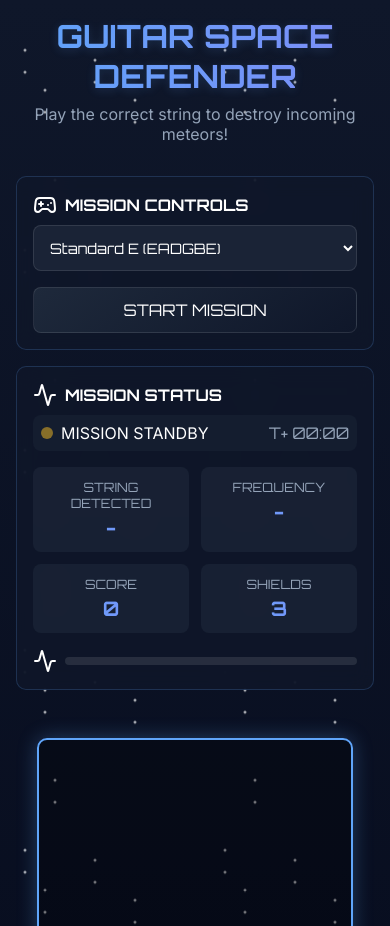
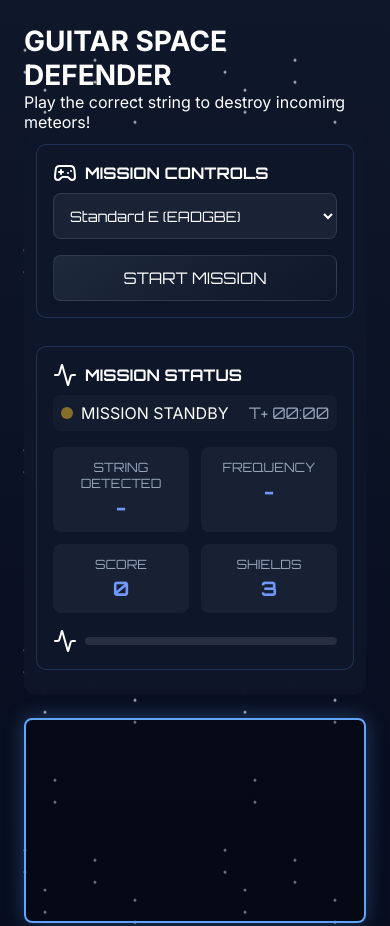
Before and after one commit to Johnjaguar/Guitar-Space-Defender, a plain HTML site: page index.html in a window 390 px wide. Shown: the top 926 px of the page. Drawn offline with nearby package versions, Linux system fonts and the light colour scheme.

Commit message:
Enhanced game features: Added tutorial system, improved UI feedback, and optimized game mechanics

```diff
--- a/index.html
+++ b/index.html
@@ -93,8 +93,10 @@
             </div>
         </div>
 
-        <!-- Game Canvas -->
-        <canvas id="gameCanvas" width="800" height="500"></canvas>
+        <!-- Canvas Container -->
+        <div class="canvas-container">
+            <canvas id="gameCanvas"></canvas>
+        </div>
 
         <!-- Mission Feedback -->
         <div id="status">AWAITING MISSION START</div>
--- a/script.js
+++ b/script.js
@@ -14,7 +14,9 @@ document.addEventListener("DOMContentLoaded", () => {
         tuningSelect: document.getElementById('tuningSelect'),
         scoreDisplay: document.getElementById('scoreDisplay'),
         livesDisplay: document.getElementById('livesDisplay'),
-        gameCanvas: document.getElementById('gameCanvas')
+        gameCanvas: document.getElementById('gameCanvas'),
+        gameControls: document.querySelector('.game-controls'),
+        canvasContainer: document.querySelector('.canvas-container')
     };
 
     // Game state
@@ -113,13 +115,74 @@ document.addEventListener("DOMContentLoaded", () => {
     const canvas = elements.gameCanvas;
     const ctx = canvas.getContext('2d');
 
-    // Set canvas size
+    // Fix layout issues
+    function fixLayoutIssues() {
+        // Add sticky class to controls when scrolling
+        const observer = new IntersectionObserver(
+            ([e]) => {
+                if (elements.gameControls) {
+                    elements.gameControls.classList.toggle('sticky', e.intersectionRatio < 1);
+                }
+            },
+            { threshold: [1] }
+        );
+
+        if (elements.gameControls) {
+            observer.observe(elements.gameControls);
+        }
+
+        // Handle window resize
+        window.addEventListener('resize', () => {
+            resizeCanvas();
+            requestAnimationFrame(() => {
+                // Reposition game elements after resize
+                if (gameState.rocketY > canvas.height) {
+                    gameState.rocketY = canvas.height / 2;
+                }
+                // Redraw game if running
+                if (gameState.isRunning) {
+                    drawGame();
+                }
+            });
+        });
+
+        // Initial canvas resize
+        resizeCanvas();
+    }
+
+    // Make sure canvas resizing works properly
     function resizeCanvas() {
-        canvas.width = window.innerWidth * 0.8;
-        canvas.height = window.innerHeight * 0.6;
-    }
-    resizeCanvas();
-    window.addEventListener('resize', resizeCanvas);
+        const container = elements.canvasContainer;
+        if (!container || !canvas) return;
+
+        // Get container dimensions
+        const containerWidth = container.clientWidth;
+        const containerHeight = container.clientHeight;
+
+        // Set canvas size based on container while maintaining 5:3 aspect ratio
+        canvas.width = containerWidth;
+        canvas.height = containerWidth * 0.6; // 5:3 aspect ratio
+
+        // Update canvas style
+        canvas.style.width = '100%';
+        canvas.style.height = '100%';
+        canvas.style.objectFit = 'contain';
+
+        // Update game state positions if needed
+        if (gameState.rocketY > canvas.height) {
+            gameState.rocketY = canvas.height / 2;
+        }
+
+        // Adjust meteor positions
+        gameState.meteors.forEach(meteor => {
+            if (meteor.y > canvas.height) {
+                meteor.y = canvas.height - meteor.size;
+            }
+        });
+    }
+
+    // Call fixLayoutIssues during initialization
+    fixLayoutIssues();
 
     // Initialize stars
     function initStars() {
@@ -1456,6 +1519,17 @@ document.addEventListener("DOMContentLoaded", () => {
             audioContext.resume();
         }
 
+        // Ensure tutorial is visible
+        setTimeout(() => {
+            if (tutorialElement) {
+                tutorialElement.scrollIntoView({
+                    behavior: 'smooth',
+                    block: 'center',
+                    inline: 'center'
+                });
+            }
+        }, 100);
+
         // Log current detection status
         console.log("Current detection state:", {
             activeTutorial: tutorial.id,
@@ -1710,6 +1784,15 @@ document.addEventListener("DOMContentLoaded", () => {
         oscillator.stop(audioContext.currentTime + 0.3);
     }
 
+    // Function to update game visibility state
+    function updateGameVisibility() {
+        if (gameState.isRunning) {
+            document.body.classList.add('game-running');
+        } else {
+            document.body.classList.remove('game-running');
+        }
+    }
+
     // Start the game
     function startGame() {
         // Initialize game state
@@ -1722,6 +1805,10 @@ document.addEventListener("DOMContentLoaded", () => {
         gameState.meteorInterval = 3000;
         gameState.meteorSpeed = 2;
         gameState.laserBeams = [];
+
+        // Set initial rocket position
+        const canvas = elements.gameCanvas;
+        gameState.rocketPosition = canvas.width * 0.1; // 10% from left
         gameState.rocketY = canvas.height / 2;
 
         // Initialize shield bubbles
@@ -1729,8 +1816,8 @@ document.addEventListener("DOMContentLoaded", () => {
         for (let i = 0; i < gameState.maxShields; i++) {
             gameState.shields.push({
                 active: true,
-                x: gameState.rocketPosition + 30, // Position relative to rocket
-                y: gameState.rocketY - 40 + (i * 40), // Vertical spacing
+                x: gameState.rocketPosition + 30,
+                y: gameState.rocketY - 40 + (i * 40),
                 radius: 30,
                 opacity: 0.6
             });
@@ -1755,11 +1842,29 @@ document.addEventListener("DOMContentLoaded", () => {
 
         // Play start sound
         playStartSound();
+
+        // Force the layout to center properly and scroll to it
+        setTimeout(() => {
+            if (elements.canvasContainer) {
+                // Ensure canvas is properly sized
+                resizeCanvas();
+
+                // Scroll to the canvas with smooth animation
+                elements.canvasContainer.scrollIntoView({
+                    behavior: 'smooth',
+                    block: 'center',
+                    inline: 'center'
+                });
+            }
+        }, 500);
     }
 
     // Stop the game with better audio handling
     function stopGame(message = "MISSION ABORTED") {
         gameState.isRunning = false;
+
+        // Update game visibility
+        updateGameVisibility();
 
         // Always ensure audio remains connected and active
         if (audioContext && audioContext.state === 'suspended') {
--- a/styles.css
+++ b/styles.css
@@ -15,6 +15,7 @@
     margin: 0;
     padding: 0;
     box-sizing: border-box;
+    scroll-behavior: smooth;
 }
 
 /* Base Styles */
@@ -68,16 +69,6 @@ body {
     100% { transform: translateY(50%); }
 }
 
-/* Game Canvas */
-#gameCanvas {
-    background-color: rgba(0, 0, 0, 0.3);
-    border: 2px solid var(--primary);
-    border-radius: 10px;
-    box-shadow: 0 0 20px rgba(96, 165, 250, 0.3);
-    margin: 1rem 0;
-    display: block;
-}
-
 /* Game Container */
 .game-container {
     width: 100%;
@@ -85,49 +76,59 @@ body {
     display: flex;
     flex-direction: column;
     align-items: center;
+    padding: 1rem;
     position: relative;
     z-index: 2;
+    margin: 0 auto;
 }
 
-/* Header */
-.game-header {
-    text-align: center;
-    margin-bottom: 1rem;
-    width: 100%;
+/* When game is active, adjust container padding */
+.game-running .game-container {
+    padding-top: 10px;
+    padding-bottom: 20px;
 }
 
-.game-title {
-    font-family: 'Orbitron', sans-serif;
-    font-size: 2.5rem;
-    background: linear-gradient(90deg, var(--primary), var(--accent));
-    -webkit-background-clip: text;
-    background-clip: text;
-    color: transparent;
-    text-shadow: 0 2px 10px rgba(96, 165, 250, 0.2);
-    margin-bottom: 0.5rem;
-}
-
-.game-subtitle {
-    font-size: 1rem;
-    color: var(--text-secondary);
-    margin-bottom: 1rem;
+/* Game Canvas */
+#gameCanvas {
+    width: 100%;
+    max-width: 1000px;
+    height: auto;
+    background-color: rgba(0, 0, 0, 0.3);
+    border: 2px solid var(--primary);
+    border-radius: 10px;
+    box-shadow: 0 0 20px rgba(96, 165, 250, 0.3);
+    margin: 1rem auto;
+    display: block;
+    scroll-margin-top: 2rem;
 }
 
 /* Controls and Status */
 .game-controls {
     display: flex;
     justify-content: space-between;
+    align-items: flex-start;
+    gap: 1rem;
     width: 100%;
+    max-width: 1000px;
     margin-bottom: 1rem;
+    background: rgba(15, 23, 42, 0.95);
+    backdrop-filter: blur(10px);
+    border-radius: 10px;
+    padding: 1rem;
+    position: sticky;
+    top: 10px;
+    z-index: 10;
 }
 
 .control-panel, .status-panel {
+    flex: 1;
+    min-width: 0;
+    max-width: 48%;
     background: rgba(15, 23, 42, 0.8);
     backdrop-filter: blur(10px);
     border: 1px solid rgba(96, 165, 250, 0.2);
     border-radius: 10px;
     padding: 1rem;
-    width: 48%;
 }
 
 .panel-title {
@@ -366,16 +367,63 @@ body {
 
 /* Responsive Adjustments */
 @media (max-width: 768px) {
+    .game-container {
+        padding: 0.5rem;
+    }
+
     .game-controls {
         flex-direction: column;
+        padding: 0.75rem;
     }
 
     .control-panel, .status-panel {
         width: 100%;
-        margin-bottom: 1rem;
+        max-width: 100%;
+        margin-bottom: 0.75rem;
     }
 
     .game-title {
-        font-size: 2rem;
+        font-size: 1.75rem;
+    }
+
+    #gameCanvas {
+        margin: 0.5rem auto;
+        border-radius: 8px;
     }
 }
+
+/* Ensure proper scrolling behavior */
+html {
+    scroll-behavior: smooth;
+    overflow-y: auto;
+    overflow-x: hidden;
+}
+
+/* Fix sticky positioning */
+.game-controls.sticky {
+    position: -webkit-sticky;
+    position: sticky;
+    top: 10px;
+    background: rgba(15, 23, 42, 0.98);
+    backdrop-filter: blur(15px);
+    box-shadow: 0 4px 6px rgba(0, 0, 0, 0.1);
+    transition: background-color 0.3s ease;
+}
+
+/* Ensure canvas maintains aspect ratio */
+.canvas-container {
+    width: 100%;
+    max-width: 1000px;
+    margin: 0 auto;
+    position: relative;
+    padding-top: 60%; /* 5:3 aspect ratio */
+}
+
+.canvas-container #gameCanvas {
+    position: absolute;
+    top: 0;
+    left: 0;
+    width: 100%;
+    height: 100%;
+    object-fit: contain;
+}
```
